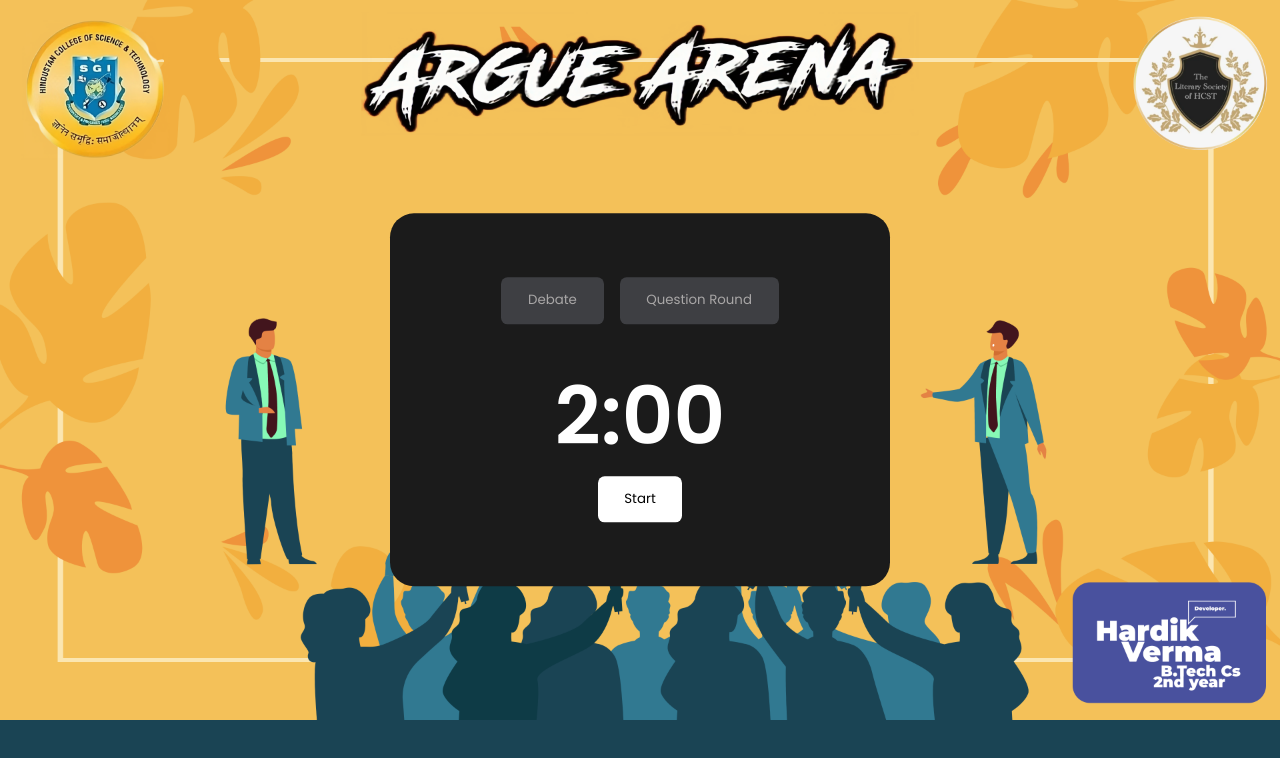
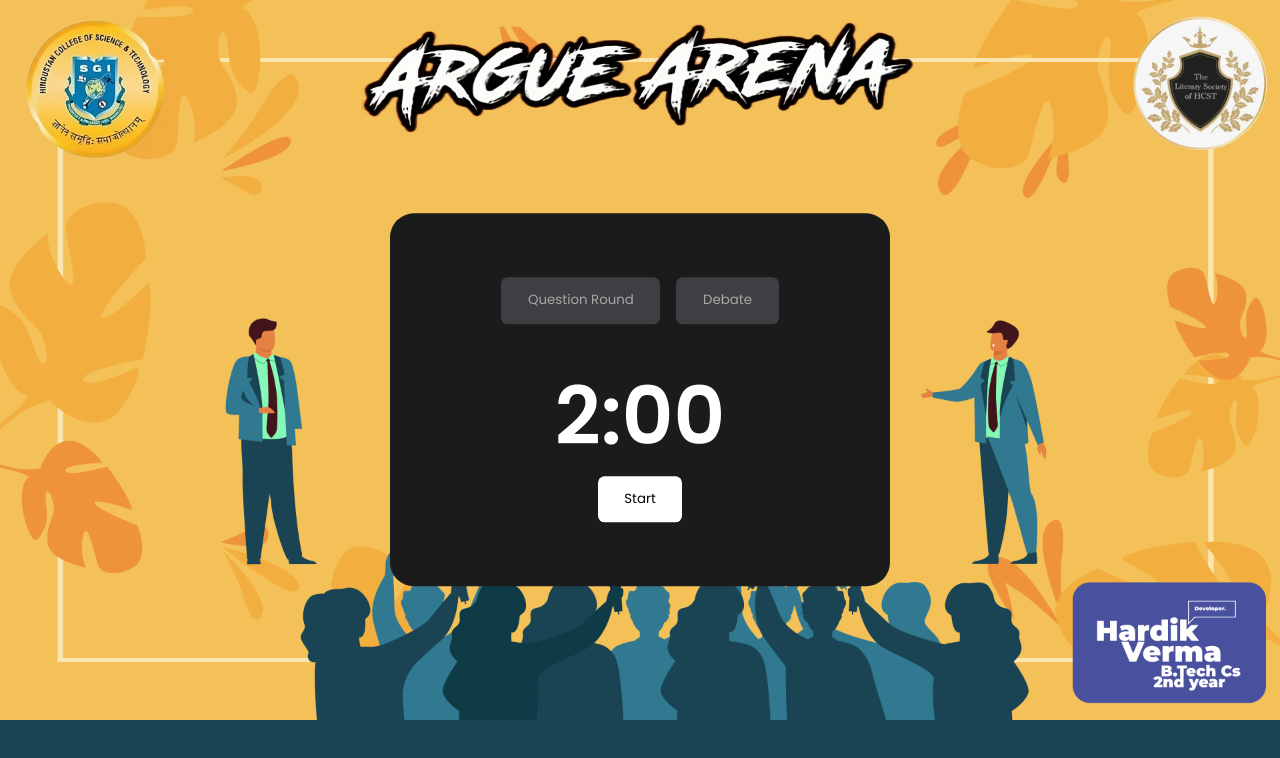
Before and after one commit to import-hardik/litsoc, a plain HTML site: page index.html in a window 1280 px wide. Drawn offline with Linux system fonts and the light colour scheme.

Commit message:
Update index.html
name swap

```diff
--- a/index.html
+++ b/index.html
@@ -17,8 +17,8 @@
     <div class="container">
       <div class="section-container">
         <button id="focus" class="btn btn-timer btn-focus" style="display: none;">Focus</button>
-        <button id="shortbreak" class="btn btn-shortbreak">Debate</button>
-        <button id="longbreak" class="btn btn-longbreak">Question Round</button>
+        <button id="shortbreak" class="btn btn-shortbreak">Question Round</button>
+        <button id="longbreak" class="btn btn-longbreak">Debate</button>
       </div>
       <div class="time-btn-container">
         <span id="time"></span>
```
